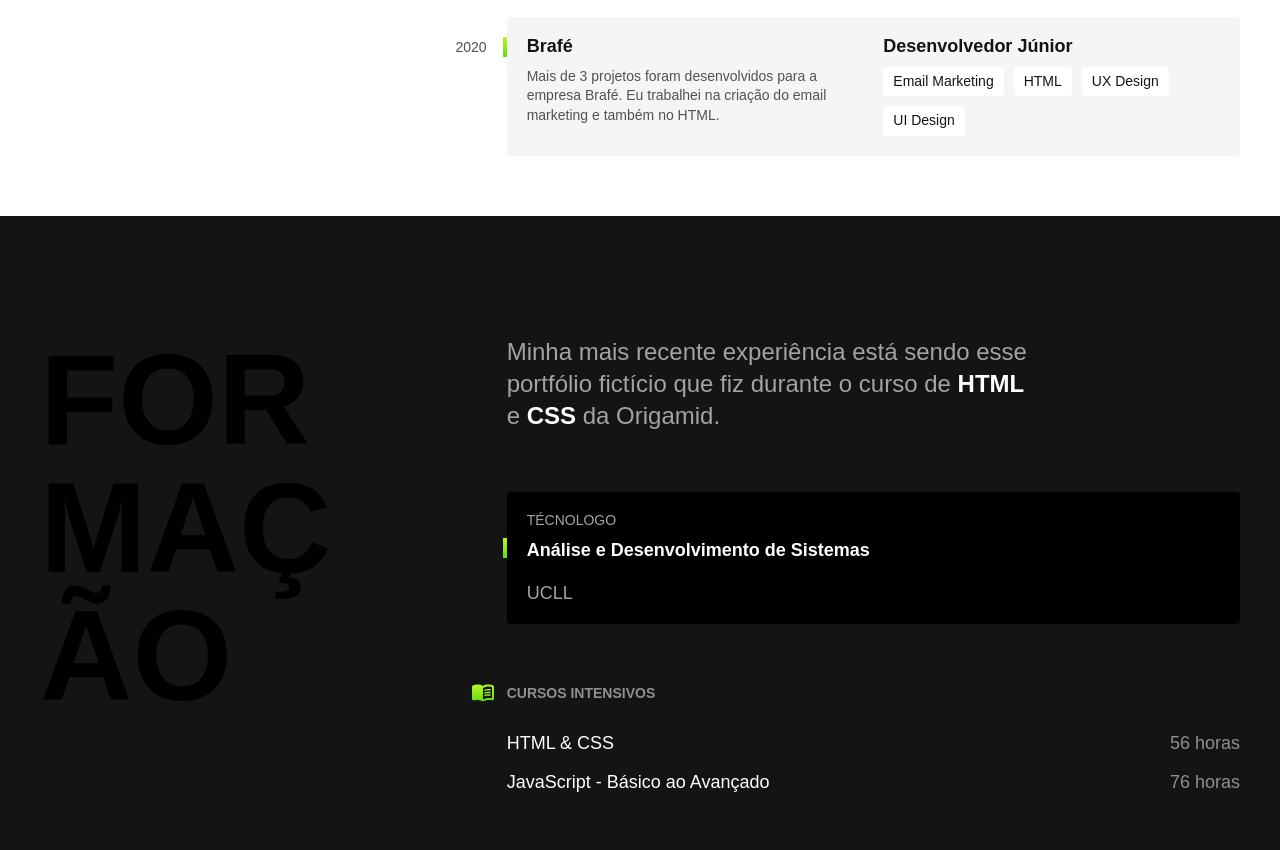
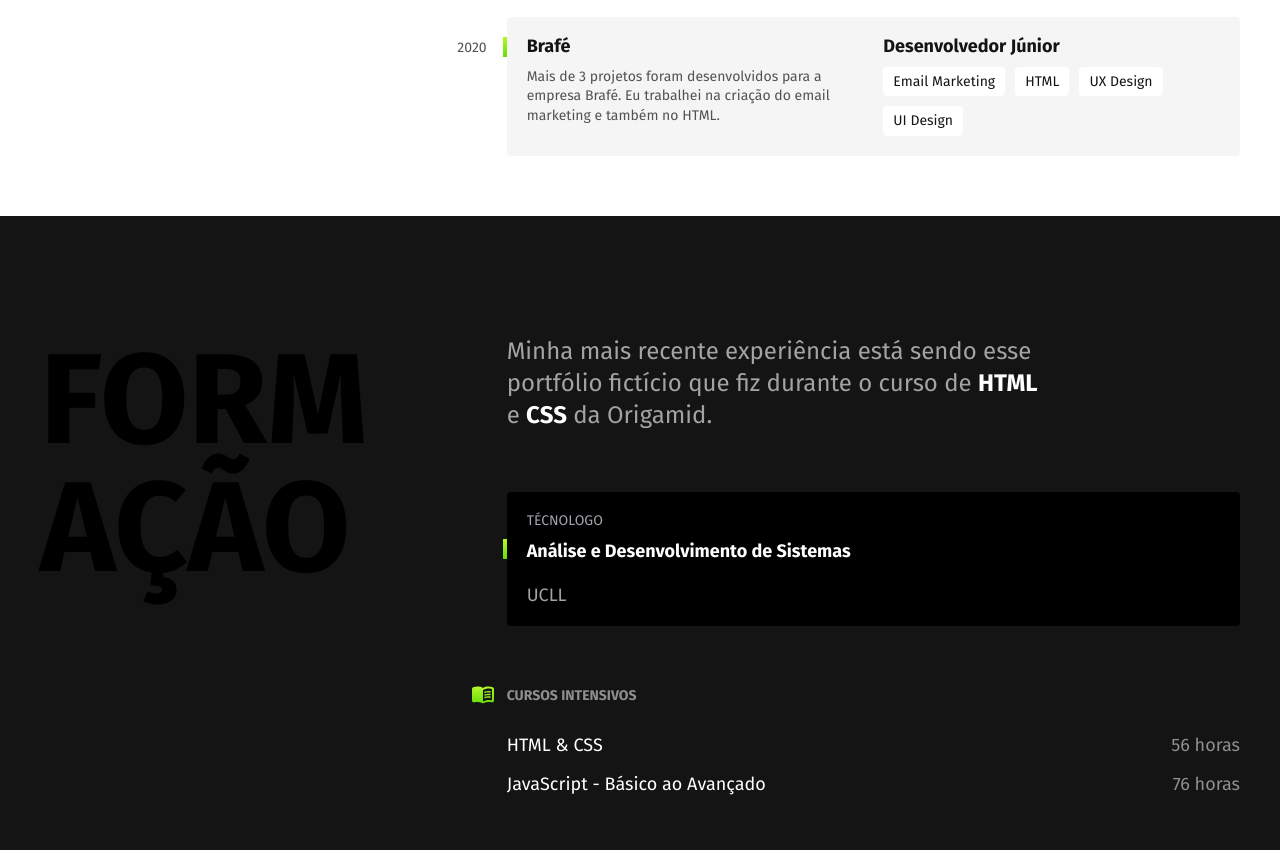
Before and after one commit to eduarda-emilli/projeto-portfolio, a plain HTML site: page index.html in a window 1280 px wide. Shown: the part 1178-2028 px from the top of the page. Drawn offline with Linux system fonts and the light colour scheme.

Commit message:
google fonts

```diff
--- a/index.html
+++ b/index.html
@@ -7,7 +7,10 @@
   <title>Portfolio P</title>
   <meta name="description" content="Desenvolvedora Front End & UX/UI Designer">
   <link rel="stylesheet" href="css/style.min.css">
-</head>
+  <link rel="preconnect" href="https://fonts.googleapis.com">
+  <link rel="preconnect" href="https://fonts.gstatic.com" crossorigin>
+  <link href="https://fonts.googleapis.com/css2?family=Fira+Sans:wght@400;700&family=Hanken+Grotesk:ital,wght@0,100;0,200;0,300;0,400;0,500;0,600;1,100;1,200;1,300;1,400;1,500;1,600&display=swap" rel="stylesheet">
+  </head>
 <body>
   <header class="header">
 
```
